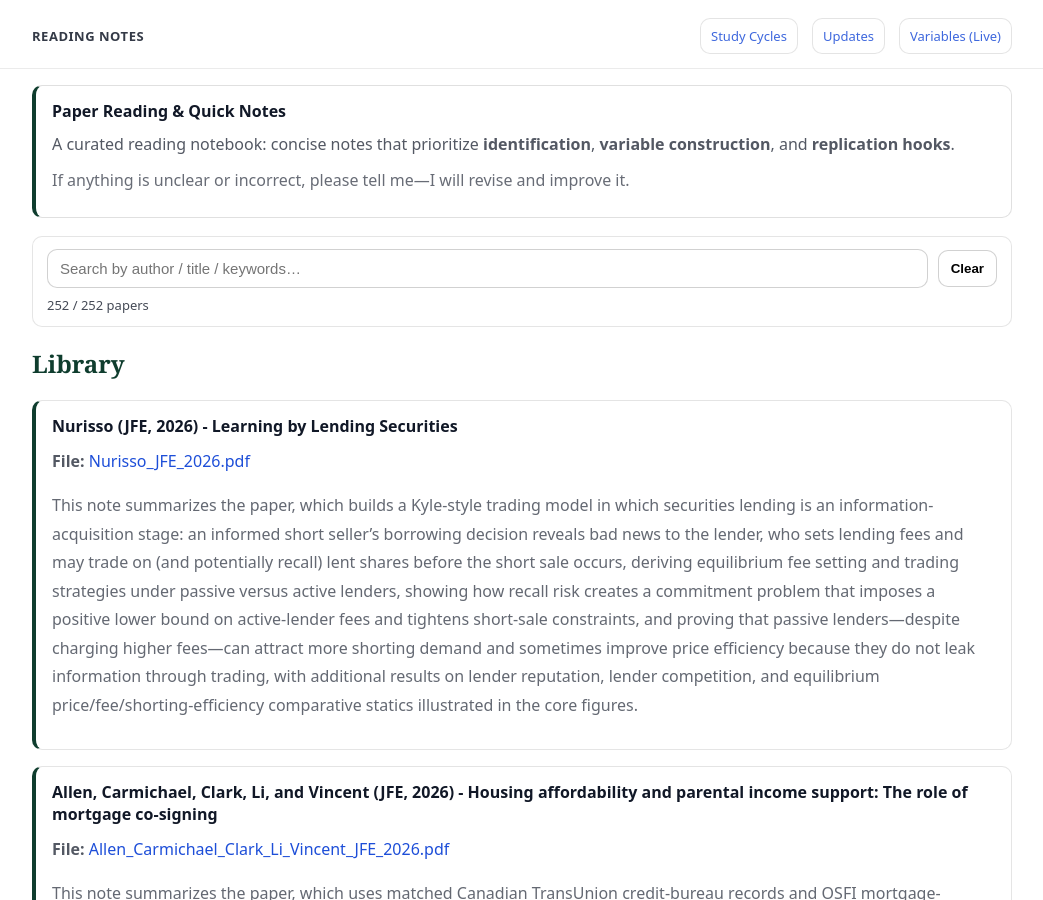
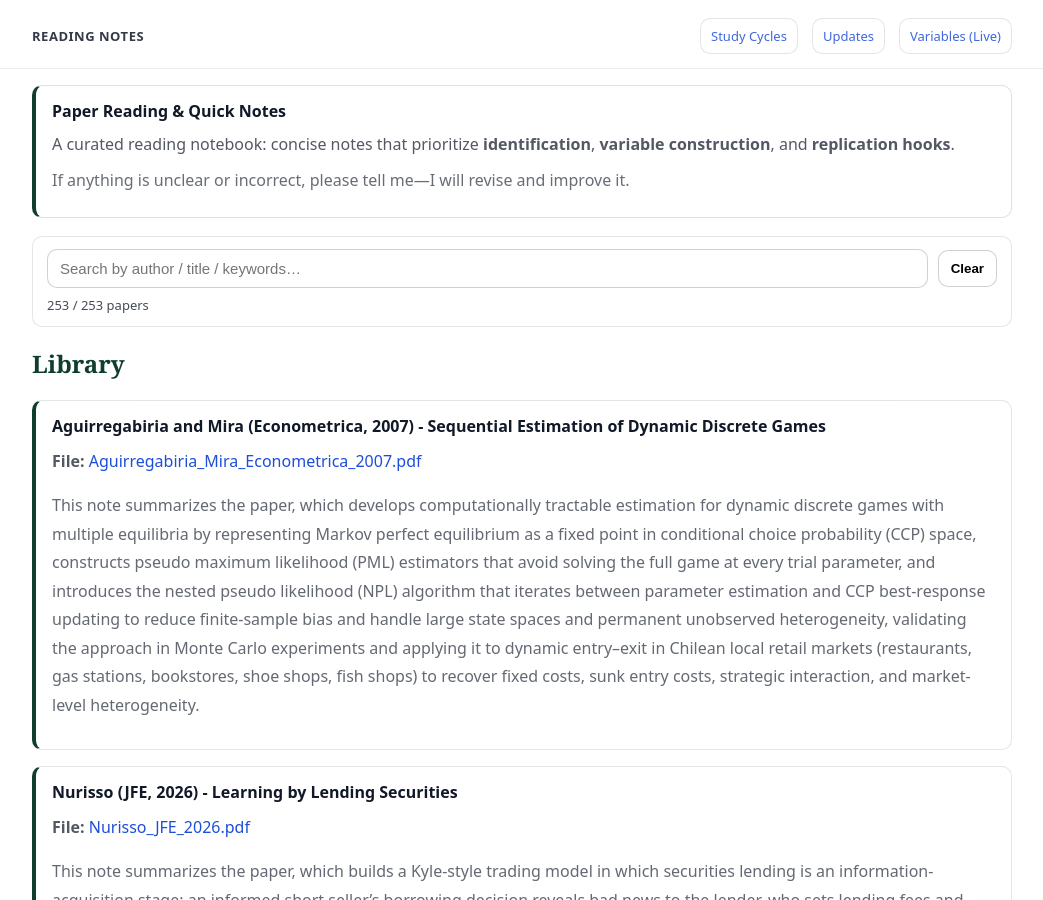
Before and after one commit to yaxinzn/study-archive, a Jekyll site: the page built from reading/index.md, in a window 1280 px wide and 900 px high. Shown: the whole window, without its empty margins (118-1161 px from the left). Built offline with Jekyll 4.4.1, drawn with Linux system fonts in a browser that asks for light colours.

Commit message:
Reading: add/update Aguirregabiria_Mira_Econometrica_2007.pdf

```diff
--- a/_data/reading.yml
+++ b/_data/reading.yml
@@ -1,3 +1,7 @@
+- title: "Aguirregabiria and Mira (Econometrica, 2007) - Sequential Estimation of Dynamic Discrete Games"
+  file: "Aguirregabiria_Mira_Econometrica_2007.pdf"
+  desc: "This note summarizes the paper, which develops computationally tractable estimation for dynamic discrete games with multiple equilibria by representing Markov perfect equilibrium as a fixed point in conditional choice probability (CCP) space, constructs pseudo maximum likelihood (PML) estimators that avoid solving the full game at every trial parameter, and introduces the nested pseudo likelihood (NPL) algorithm that iterates between parameter estimation and CCP best-response updating to reduce finite-sample bias and handle large state spaces and permanent unobserved heterogeneity, validating the approach in Monte Carlo experiments and applying it to dynamic entry–exit in Chilean local retail markets (restaurants, gas stations, bookstores, shoe shops, fish shops) to recover fixed costs, sunk entry costs, strategic interaction, and market-level heterogeneity."
+
 - title: "Nurisso (JFE, 2026) - Learning by Lending Securities"
   file: "Nurisso_JFE_2026.pdf"
   desc: "This note summarizes the paper, which builds a Kyle-style trading model in which securities lending is an information-acquisition stage: an informed short seller’s borrowing decision reveals bad news to the lender, who sets lending fees and may trade on (and potentially recall) lent shares before the short sale occurs, deriving equilibrium fee setting and trading strategies under passive versus active lenders, showing how recall risk creates a commitment problem that imposes a positive lower bound on active-lender fees and tightens short-sale constraints, and proving that passive lenders—despite charging higher fees—can attract more shorting demand and sometimes improve price efficiency because they do not leak information through trading, with additional results on lender reputation, lender competition, and equilibrium price/fee/shorting-efficiency comparative statics illustrated in the core figures."
```
Also changed, not shown: 1 other file.
